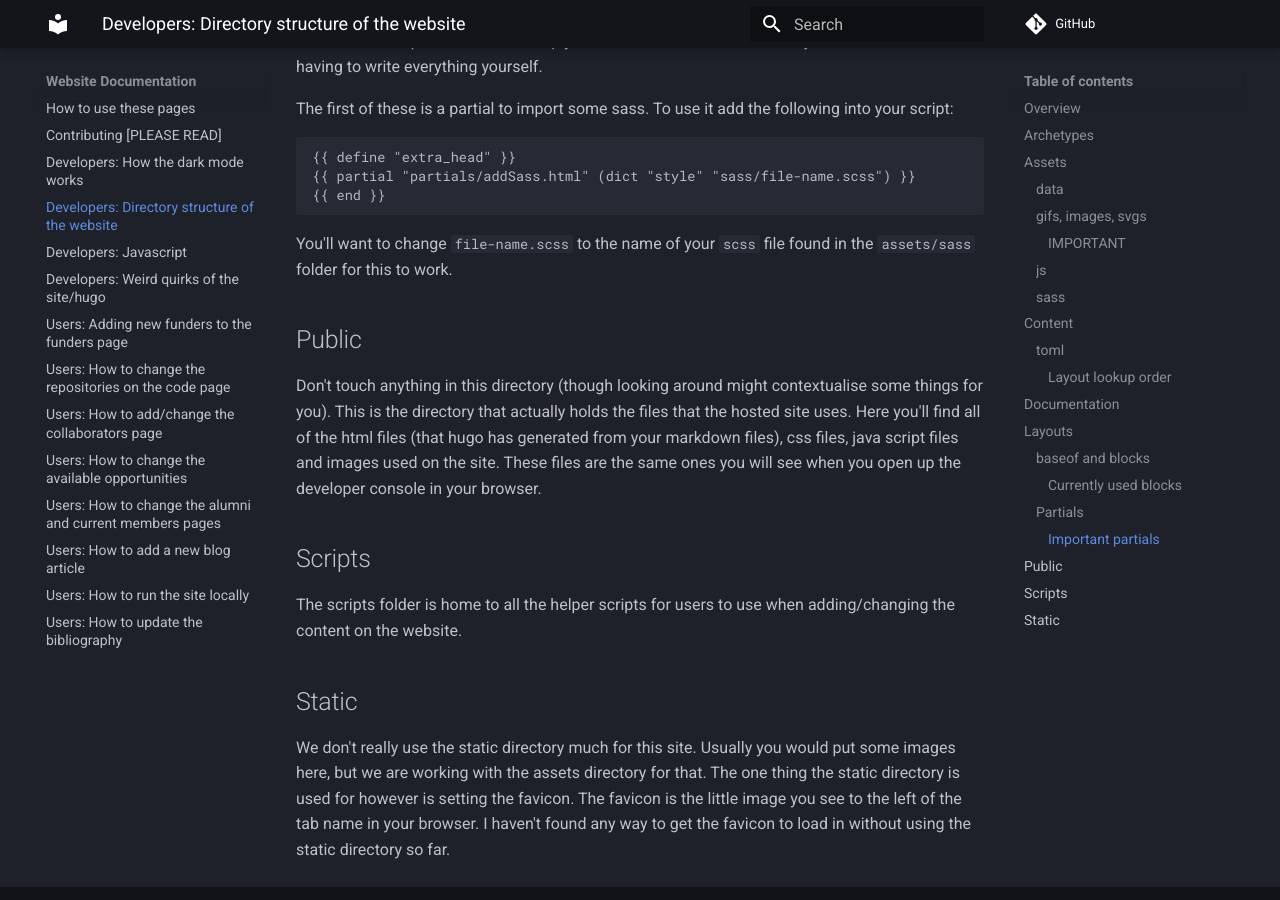
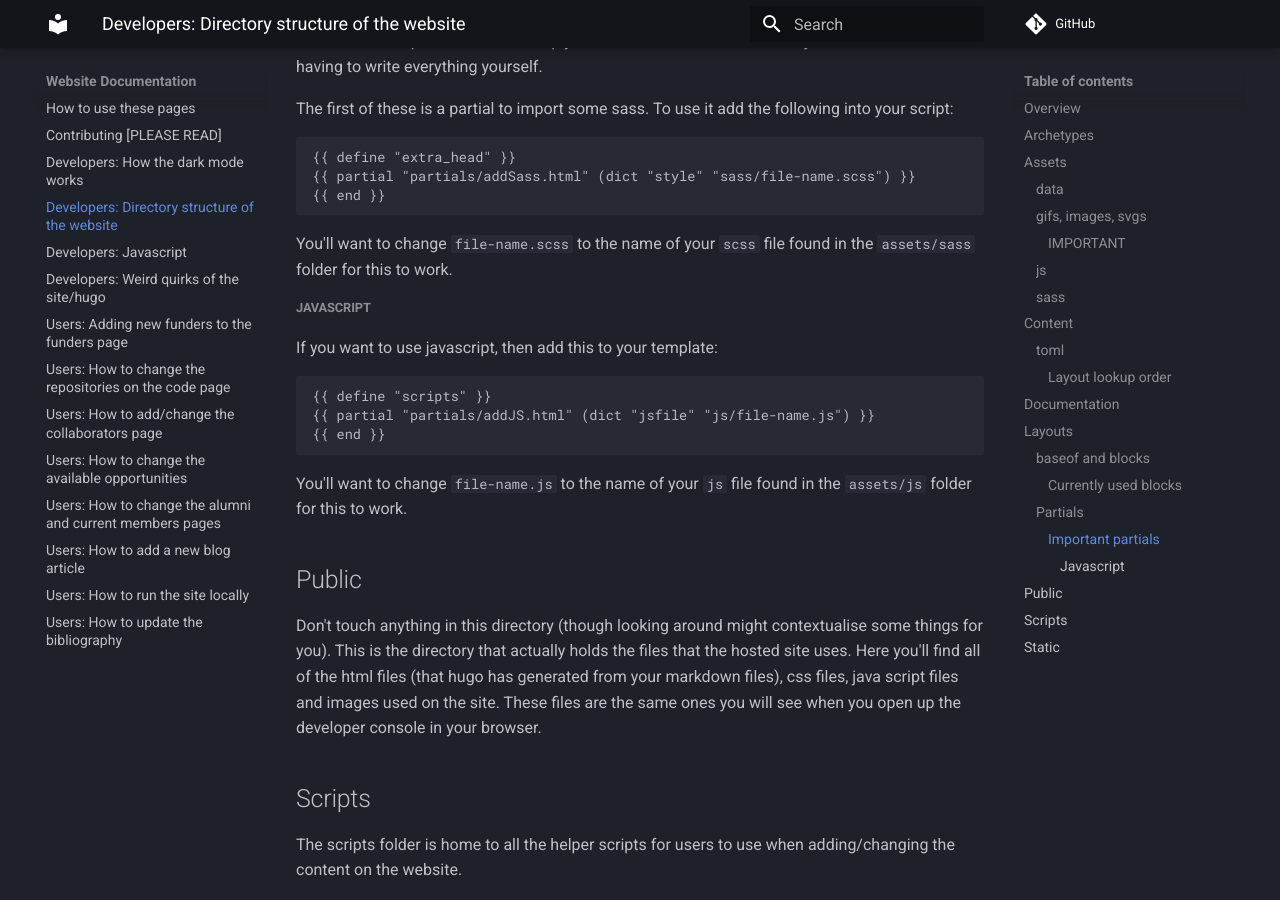
Before and after one commit to EpigeneticsExeter/EpigenomicsLabWeb, an MkDocs documentation site: the page built from documentation/docs/Developers-directory-structure.md, in a window 1280 px wide and 900 px high, scrolled down 5456 px. Built offline with MkDocs 1.6.1 and Material for MkDocs 9.7.7, drawn with Linux system fonts in a browser that asks for light colours; comment, search, counter and statistics services are not loaded.

Commit message:
docs: add javascript partial usage

````diff
--- a/documentation/docs/Developers-directory-structure.md
+++ b/documentation/docs/Developers-directory-structure.md
@@ -273,6 +273,19 @@ following into your script:
 You'll want to change `file-name.scss` to the name of your `scss` file found
 in the `assets/sass` folder for this to work.
 
+##### Javascript
+
+If you want to use javascript, then add this to your template:
+
+```go
+{{ define "scripts" }}
+{{ partial "partials/addJS.html" (dict "jsfile" "js/file-name.js") }}
+{{ end }}
+```
+
+You'll want to change `file-name.js` to the name of your `js` file found
+in the `assets/js` folder for this to work.
+
 ## Public
 
 Don't touch anything in this directory (though looking around might
````
